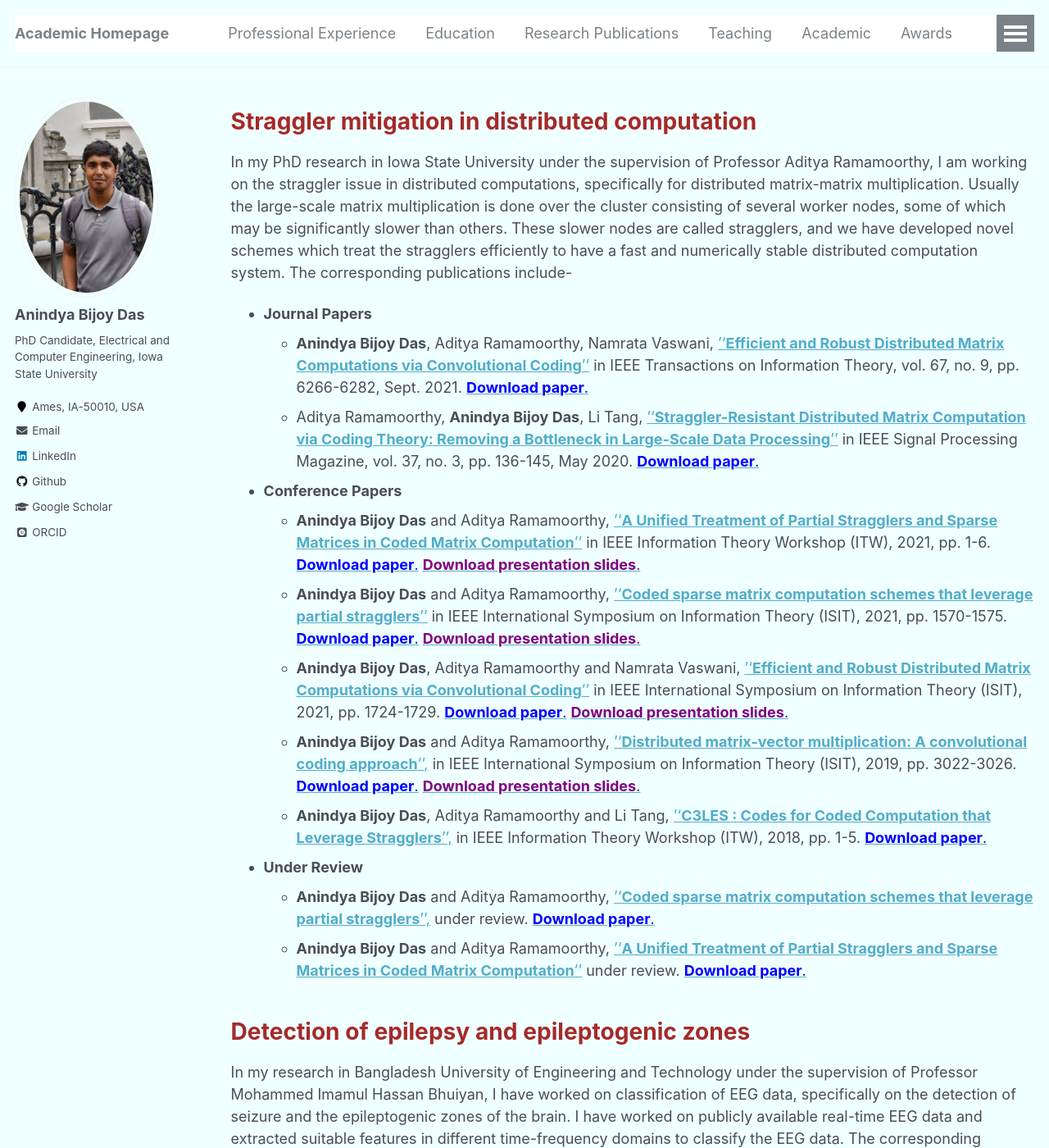
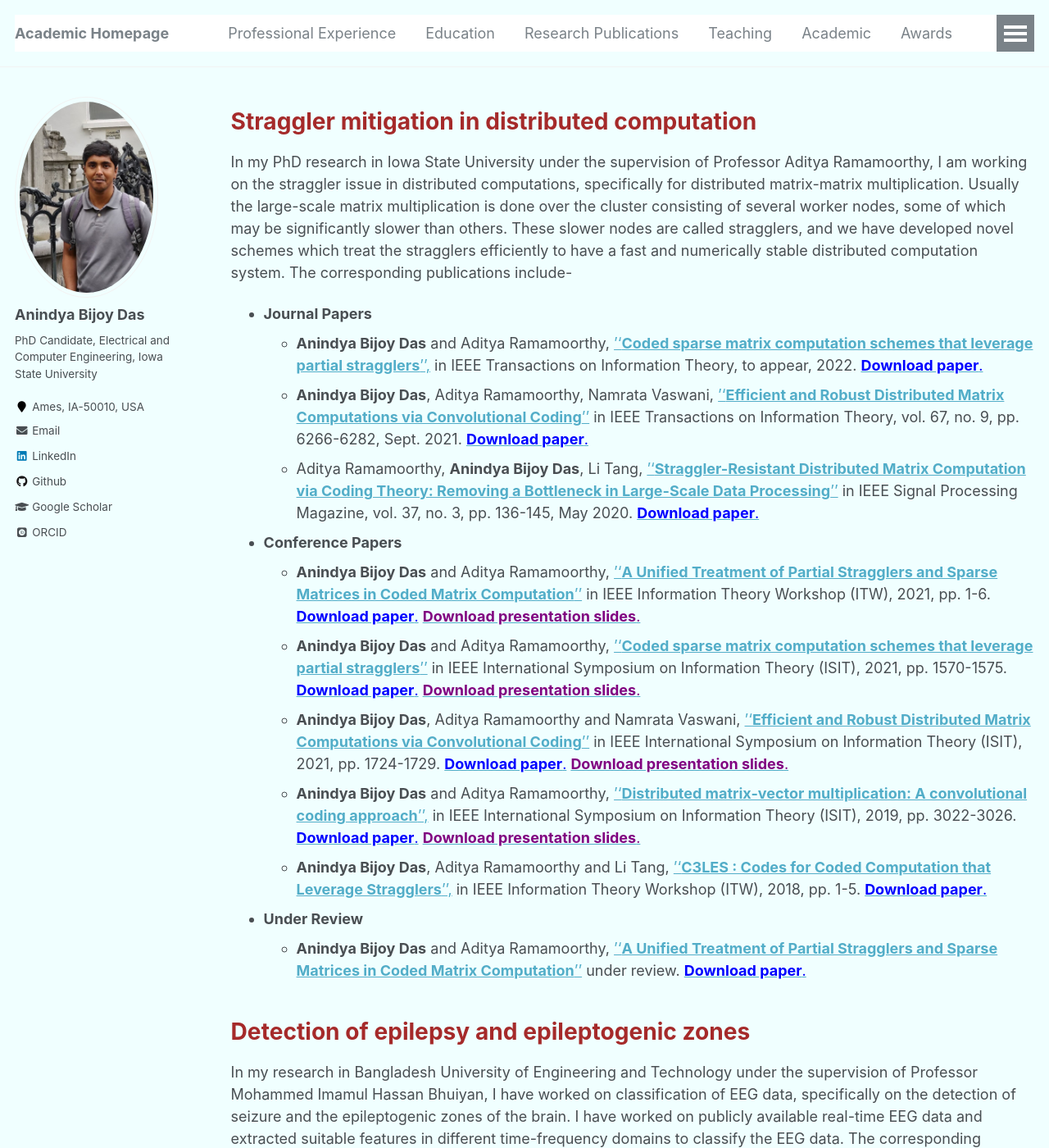
Before and after one commit to anindyabijoydas/portfolio, a Jekyll site: the page built from _pages/research.md, in a window 1280 px wide and 1400 px high. Shown: the whole window at 82% size. Built offline with Jekyll 4.4.1, drawn with Linux system fonts in a browser that asks for light colours; some web fonts are replaced.

Commit message:
Update research.md

```diff
--- a/_pages/research.md
+++ b/_pages/research.md
@@ -17,6 +17,7 @@ redirect_from:
 In my PhD research in Iowa State University under the supervision of Professor Aditya Ramamoorthy, I am working on the straggler issue in distributed computations, specifically for distributed matrix-matrix multiplication. Usually the large-scale matrix multiplication is done over the cluster consisting of several worker nodes, some of which may be significantly slower than others. These slower nodes are called stragglers, and we have developed novel schemes which treat the stragglers efficiently to have a fast and numerically stable distributed computation system. The corresponding publications include-
 
 * **Journal Papers**
+  * **Anindya Bijoy Das** and Aditya Ramamoorthy, [''**Coded sparse matrix computation schemes that leverage partial stragglers**'',](https://arxiv.org/abs/2012.06065) in IEEE Transactions on Information Theory, to appear, 2022. [<span style="color:blue">**Download paper**.</span>](https://www.dropbox.com/s/lpxrhr26o3bkqsq/leverage_ittrans.pdf?dl=0) <br />
    * **Anindya Bijoy Das**, Aditya Ramamoorthy, Namrata Vaswani, [''**Efficient and Robust Distributed Matrix Computations via Convolutional Coding**''](https://ieeexplore.ieee.org/abstract/document/9478901) in IEEE Transactions on Information Theory, vol. 67, no. 9, pp. 6266-6282, Sept. 2021. [<span style="color:blue">**Download paper**.</span>](https://www.dropbox.com/s/jor6hn9lkdba62c/ittrans.pdf?dl=0)
    * Aditya Ramamoorthy, **Anindya Bijoy Das**, Li Tang, [''**Straggler-Resistant Distributed Matrix Computation via Coding Theory: Removing a Bottleneck in Large-Scale Data Processing**''](https://ieeexplore.ieee.org/abstract/document/9084368) in IEEE Signal Processing Magazine, vol. 37, no. 3, pp. 136-145, May 2020. [<span style="color:blue">**Download paper**.</span>](https://www.dropbox.com/s/48di7uhogpsv49k/spmag.pdf?dl=0)
 
@@ -28,7 +29,6 @@ In my PhD research in Iowa State University under the supervision of Professor A
    * **Anindya Bijoy Das**, Aditya Ramamoorthy and Li Tang, [''**C3LES : Codes for Coded Computation that Leverage Stragglers**'',](https://ieeexplore.ieee.org/abstract/document/8613321) in IEEE Information Theory Workshop (ITW), 2018, pp. 1-5. [<span style="color:blue">**Download paper**.</span>](https://www.dropbox.com/s/rc3bd70vovbshnu/cyclic.pdf?dl=0)
 
 * **Under Review**
-   * **Anindya Bijoy Das** and Aditya Ramamoorthy, [''**Coded sparse matrix computation schemes that leverage partial stragglers**'',](https://arxiv.org/abs/2012.06065) under review. [<span style="color:blue">**Download paper**.</span>](https://www.dropbox.com/s/qdstmozj03gxtpw/sparse.pdf?dl=0) <br />
    * **Anindya Bijoy Das** and Aditya Ramamoorthy, [''**A Unified Treatment of Partial Stragglers and Sparse Matrices in Coded Matrix Computation**''](https://arxiv.org/abs/2109.12070) under review. [<span style="color:blue">**Download paper**.</span>](https://www.dropbox.com/s/7f2c76dtqas4k07/jsait.pdf?dl=0)
 <br /> <br />
 
```
